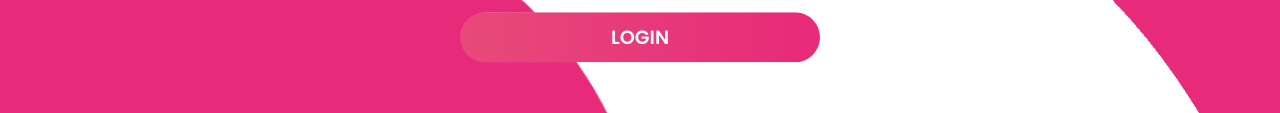
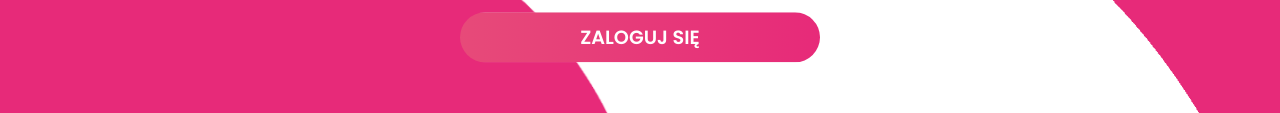
Before and after one commit to davidburdelak/photographer-CRM, a plain HTML site: page index.html in a window 1280 px wide. Shown: the part 505-618 px from the top of the page. Drawn offline with Linux system fonts and the light colour scheme.

Commit message:
Update index.html

```diff
--- a/index.html
+++ b/index.html
@@ -41,7 +41,7 @@
             	   </div>
             	</div>
             	<a href="https://m.me/AlicjaKwiatkowskaFotografia">Zapomniałeś hasło?</a>
-            	<input type="submit" class="btn" onclick="login(this.form)" value="Login">
+            	<input type="submit" class="btn" onclick="login(this.form)" value="Zaloguj się">
             </form>
         </div>
     </div>
```
